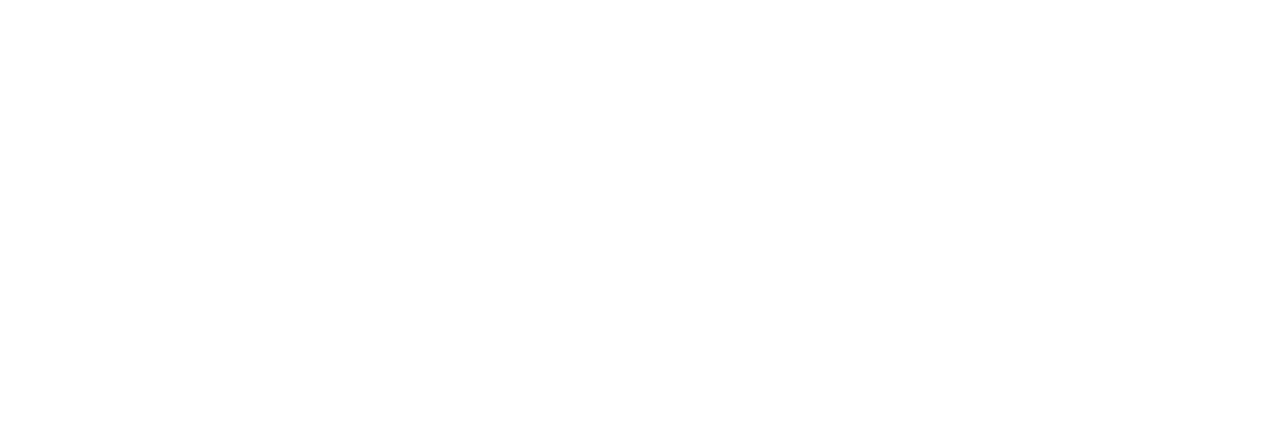
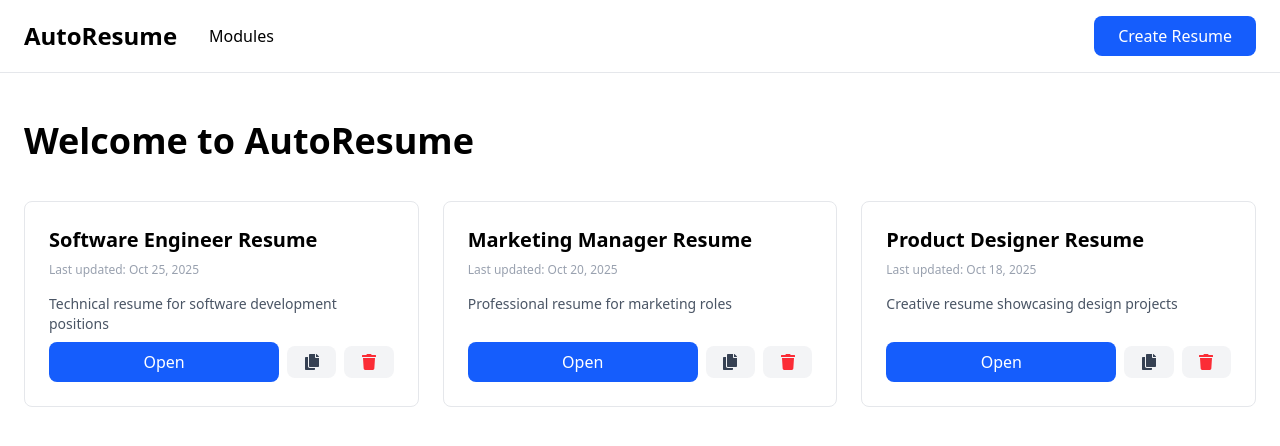
Before and after one commit to bouajilaProg/auto-resume, a Next.js app: page / in a window 1280 px wide. Shown: the top 446 px of the page. Built offline with nearby package versions, Linux system fonts and the light colour scheme.

Commit message:
feat(resume): design resume item and resume list layout

```diff
--- /dev/null
+++ b/app/components/ResumeItem.tsx
@@ -0,0 +1,29 @@
+import { FaTrash, FaCopy } from 'react-icons/fa';
+
+interface ResumeItemProps {
+  name: string;
+  description: string;
+  lastUpdate: string;
+}
+
+function ResumeItem({ name, description, lastUpdate }: ResumeItemProps) {
+  return (
+    <div className="bg-white border border-gray-200 rounded-lg p-6 hover:shadow-md transition-shadow flex flex-col h-full">
+      <h3 className="text-xl font-semibold text-black mb-2 truncate">{name}</h3>
+      <p className="text-gray-400 text-xs mb-4">Last updated: {lastUpdate}</p>
+      <p className="text-gray-600 text-sm mb-2 line-clamp-2">{description}</p>
+
+      <div className="flex items-center gap-2 w-full mt-auto">
+        <button className="flex-[0.7] py-2 bg-blue-600 text-white rounded-lg hover:bg-blue-700 transition-all font-medium active:scale-95 cursor-pointer">
+          Open
+        </button>
+        <button className="flex-[0.15] py-2 bg-gray-100 text-gray-700 rounded-lg hover:bg-gray-200 transition-all active:scale-95 cursor-pointer flex items-center justify-center">
+          <FaCopy size={16} />
+        </button>
+        <button className="flex-[0.15] py-2 bg-gray-100 text-red-500 rounded-lg hover:bg-gray-200 transition-all active:scale-95 cursor-pointer flex items-center justify-center">
+          <FaTrash size={16} />
+        </button>
+      </div>
+    </div>
+  );
+} export default ResumeItem;
--- /dev/null
+++ b/app/components/ResumeList.tsx
@@ -0,0 +1,36 @@
+import ResumeItem from "./ResumeItem";
+
+function ResumeList() {
+  const resumes = [
+    {
+      name: "Software Engineer Resume",
+      description: "Technical resume for software development positions",
+      lastUpdate: "Oct 25, 2025"
+    },
+    {
+      name: "Marketing Manager Resume",
+      description: "Professional resume for marketing roles",
+      lastUpdate: "Oct 20, 2025"
+    },
+    {
+      name: "Product Designer Resume",
+      description: "Creative resume showcasing design projects",
+      lastUpdate: "Oct 18, 2025"
+    }
+  ];
+
+  return (
+    <div className="grid grid-cols-1 md:grid-cols-2 lg:grid-cols-3 gap-6">
+      {resumes.map((resume, index) => (
+        <ResumeItem
+          key={index}
+          name={resume.name}
+          description={resume.description}
+          lastUpdate={resume.lastUpdate}
+        />
+      ))}
+    </div>
+  );
+}
+
+export default ResumeList;
--- a/app/layout.tsx
+++ b/app/layout.tsx
@@ -1,6 +1,8 @@
 import type { Metadata } from "next";
 import { Geist, Geist_Mono } from "next/font/google";
 import "./globals.css";
+import Navbar from "@/components/NavBar";
+
 
 const geistSans = Geist({
   variable: "--font-geist-sans",
@@ -27,6 +29,7 @@
       <body
         className={`${geistSans.variable} ${geistMono.variable} antialiased`}
       >
+        <Navbar />
         {children}
       </body>
     </html>
--- /dev/null
+++ b/app/modules/page.tsx
@@ -0,0 +1,7 @@
+function ModulePage() {
+  return (
+    <div></div>
+  )
+}
+
+export default ModulePage
--- a/app/page.tsx
+++ b/app/page.tsx
@@ -1,8 +1,13 @@
-import Image from "next/image";
+import Navbar from "@/components/NavBar";
+import ResumeList from "./components/ResumeList";
 
-export default function Home() {
+export default function MainPage() {
   return (
-    <div>
+    <div className="min-h-screen bg-white">
+      <main className="max-w-7xl mx-auto px-6 py-12">
+        <h1 className="text-4xl font-bold text-black mb-10">Welcome to AutoResume</h1>
+        <ResumeList />
+      </main>
     </div>
   );
 }
--- /dev/null
+++ b/components/NavBar.tsx
@@ -0,0 +1,26 @@
+import Link from 'next/link';
+
+export default function Navbar() {
+  return (
+    <nav className="bg-white border-b border-gray-200">
+      <div className="max-w-7xl mx-auto px-6 py-4">
+        <div className="flex items-center justify-between">
+          {/* Left side */}
+          <div className="flex items-center space-x-8">
+            <Link href="/" className="text-2xl font-bold text-black cursor-pointer">
+              AutoResume
+            </Link>
+            <Link href="/modules" className="text-black hover:text-gray-700 font-medium transition-colors active:scale-95 cursor-pointer">
+              Modules
+            </Link>
+          </div>
+
+          {/* Right side */}
+          <Link href="/create-resume" className="px-6 py-2 bg-blue-600 text-white rounded-lg hover:bg-blue-700 transition-all font-medium active:scale-95 cursor-pointer">
+            Create Resume
+          </Link>
+        </div>
+      </div>
+    </nav>
+  );
+}
--- /dev/null
+++ b/services/Resume.service.ts
@@ -0,0 +1,2 @@
+class ResumeService {
+}
--- /dev/null
+++ b/types/resume/resumeItem.type.ts
@@ -0,0 +1,5 @@
+export interface Resume {
+  name: string;
+  description: string;
+  lastUpdate: string;
+}
```
Also changed, not shown: package.json (+6 -5 lines), 1 other file (tests, documents, lock files or other folders).
